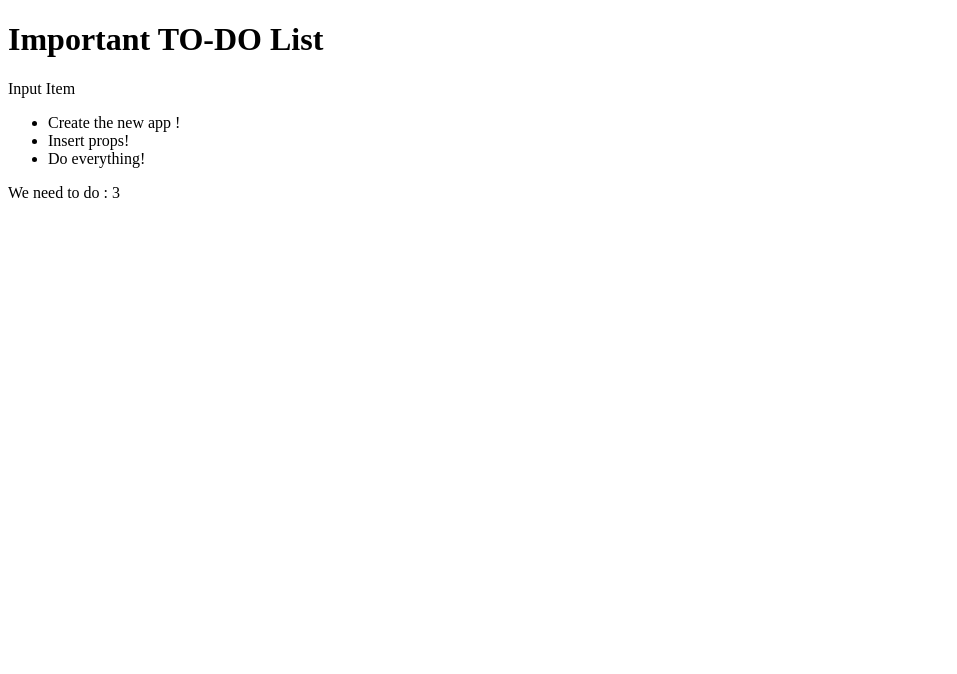
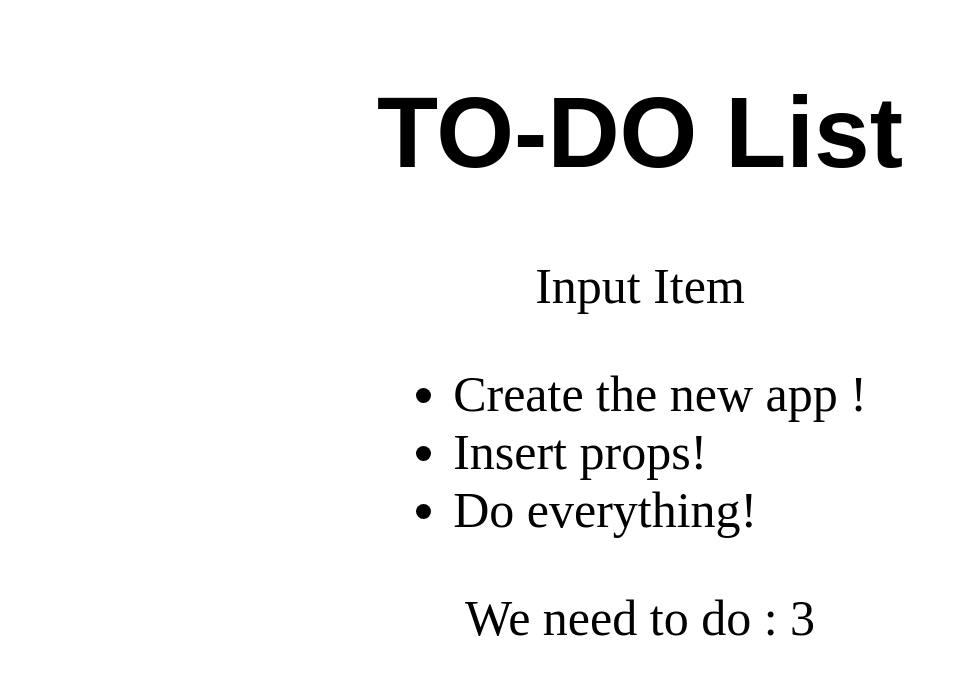
Before and after one commit to WebHeroSchool/React_Todo_NM, a React (Create React App) app: page / in a window 1280 px wide. Shown: the top 674 px of the page, without its empty margins (0-957 px from the left). Built offline with nearby package versions, Linux system fonts and the light colour scheme.

Commit message:
list of elements and key Lesson 21

```diff
--- /dev/null
+++ b/src/Components/App/App.css
@@ -0,0 +1,10 @@
+.wrap{
+    display: flex;
+    align-items: center;
+    flex-direction: column;
+    font-size: 50px;
+}
+.wrap__title{
+
+    font-family: "Apple SD Gothic Neo", sans-serif;
+}
--- a/src/Components/App/App.js
+++ b/src/Components/App/App.js
@@ -2,6 +2,7 @@ import React from 'react';
 import ItemList from '../ItemList/ItemList';
 import InputItem from '../InputItem/InputItem';
 import Footer from '../Footer/Footer';
+import './App.css';
 
 const App = () => {
 
@@ -18,12 +19,13 @@ const App = () => {
     ];
 
     return (
-        <div>
-            <h1>Important TO-DO List</h1>
-            <InputItem />
-            <ItemList items={items}/>
-            <Footer  count={3}/>
-        </div>);
+            <div className='wrap'>
+                <h1 className='wrap__title'> TO-DO List</h1>
+                <InputItem />
+                <ItemList items={items}/>
+                <Footer  count={3}/>
+            </div>
+    );
 };
 
 
```
